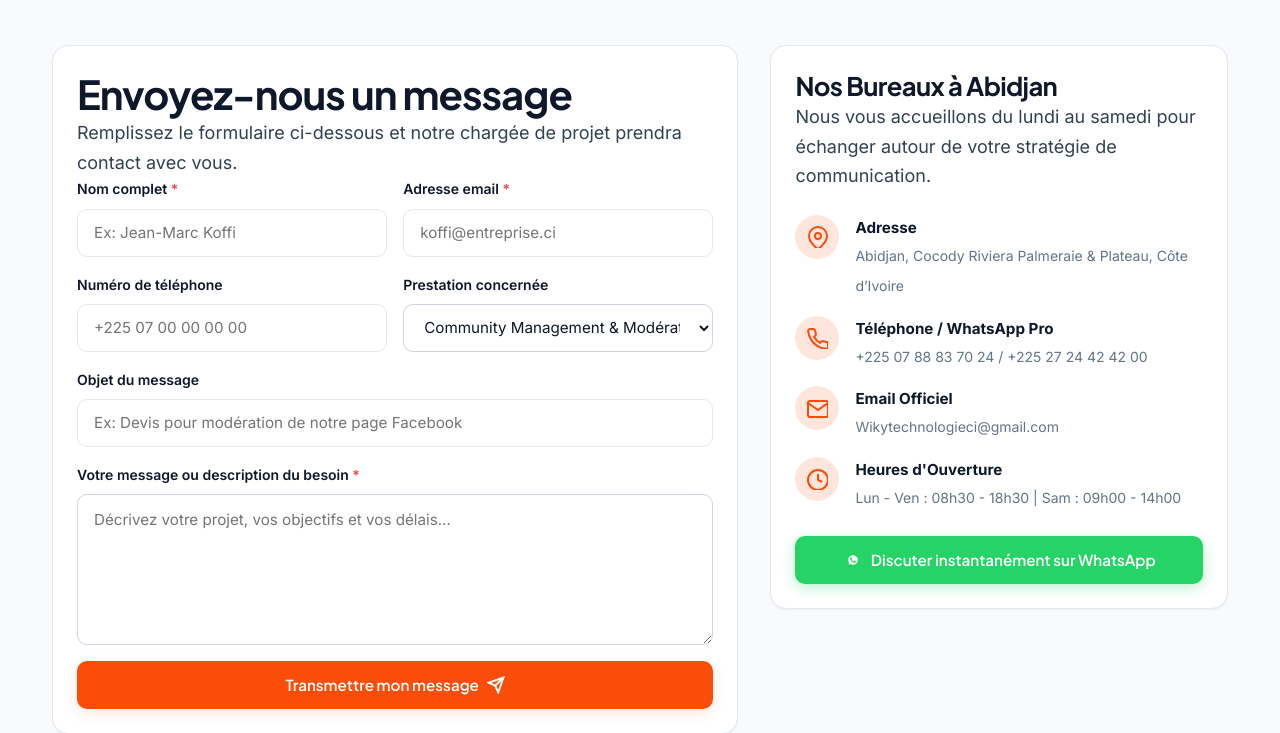
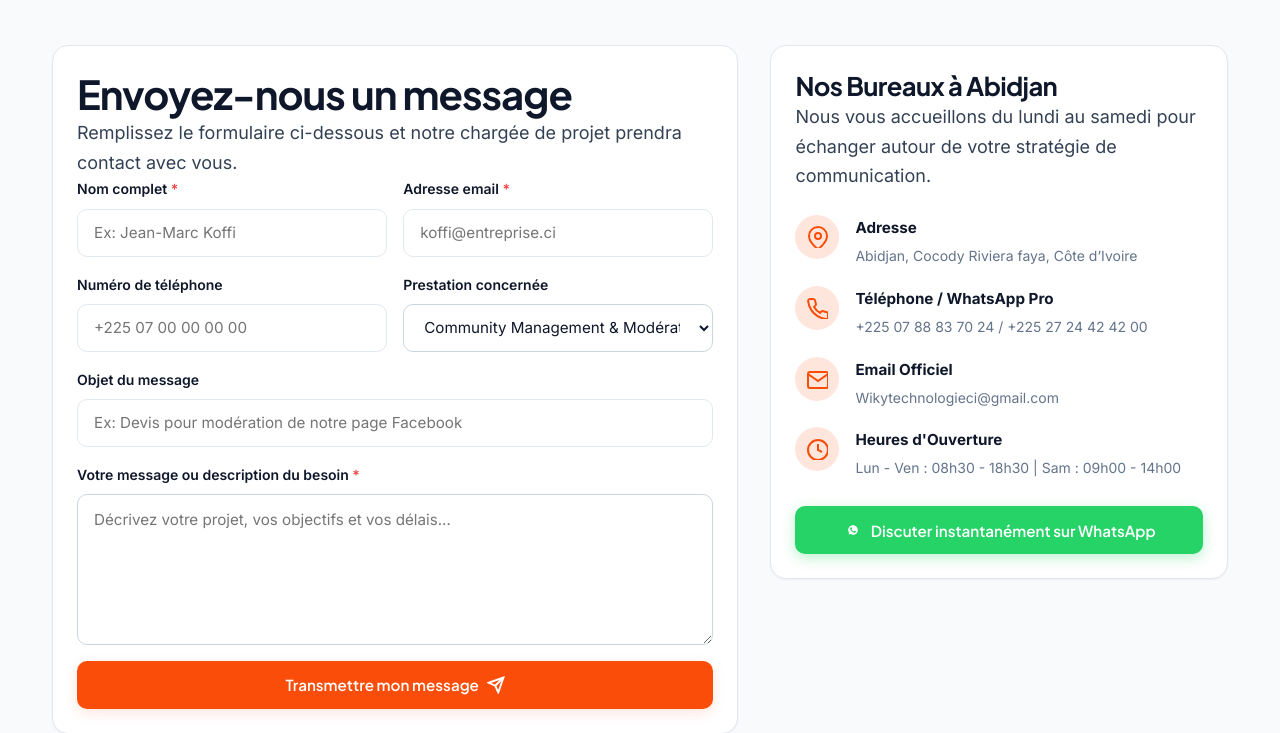
Before and after one commit to Liferenew70/achelyrapport, a PHP site: page /app/Views/pages/contact.php in a window 1280 px wide. Shown: the part 552-1285 px from the top of the page. Run offline with PHP 8.4, Linux system fonts and the light colour scheme.

```diff
--- a/app/Config/App.php
+++ b/app/Config/App.php
@@ -9,7 +9,7 @@ define('APP_NAME', 'Wiky Holding');
 define('APP_TAGLINE', 'Agence Conseil 360° • Community Management, Branding, Studio Podcast & Stratégie');
 define('COMPANY_NAME', 'Wiky Holding');
 define('COMPANY_LEGAL', 'Wiky Holding SARL');
-define('COMPANY_ADDRESS', 'Abidjan, Cocody Riviera Palmeraie & Plateau, Côte d’Ivoire');
+define('COMPANY_ADDRESS', 'Abidjan, Cocody Riviera faya, Côte d’Ivoire');
 define('COMPANY_PHONE', '+225 07 88 83 70 24 / +225 27 24 42 42 00');
 define('COMPANY_EMAIL', 'Wikytechnologieci@gmail.com');
 define('COMPANY_HOURS', 'Lun - Ven : 08h30 - 18h30 | Sam : 09h00 - 14h00');
--- a/app/Views/layout/footer.php
+++ b/app/Views/layout/footer.php
@@ -64,7 +64,7 @@
                         <div class="footer-contact-info">
                             <p class="contact-item">
                                 <svg width="18" height="18" viewBox="0 0 24 24" fill="none" stroke="currentColor" stroke-width="2"><path d="M21 10c0 7-9 13-9 13s-9-6-9-13a9 9 0 0 1 18 0z"></path><circle cx="12" cy="10" r="3"></circle></svg>
-                                <span>Cocody Riviera Palmeraie & Plateau, Abidjan, Côte d’Ivoire</span>
+                                <span>Abidjan, Cocody Rivera Faya, Côte d’Ivoire</span>
                             </p>
                             <p class="contact-item">
                                 <svg width="18" height="18" viewBox="0 0 24 24" fill="none" stroke="currentColor" stroke-width="2"><path d="M22 16.92v3a2 2 0 0 1-2.18 2 19.79 19.79 0 0 1-8.63-3.07 19.5 19.5 0 0 1-6-6 19.79 19.79 0 0 1-3.07-8.67A2 2 0 0 1 4.11 2h3a2 2 0 0 1 2 1.72 12.84 12.84 0 0 0 .7 2.81 2 2 0 0 1-.45 2.11L8.09 9.91a16 16 0 0 0 6 6l1.27-1.27a2 2 0 0 1 2.11-.45 12.84 12.84 0 0 0 2.81.7A2 2 0 0 1 22 16.92z"></path></svg>
--- a/app/Views/layout/navbar.php
+++ b/app/Views/layout/navbar.php
@@ -189,7 +189,7 @@ $currentPage = $currentPage ?? 'home';
                 <div class="aside-contact-box">
                     <p class="aside-contact-item">
                         <svg width="16" height="16" viewBox="0 0 24 24" fill="none" stroke="currentColor" stroke-width="2"><path d="M21 10c0 7-9 13-9 13s-9-6-9-13a9 9 0 0 1 18 0z"></path><circle cx="12" cy="10" r="3"></circle></svg>
-                        <span>Cocody Riviera Palmeraie & Plateau</span>
+                        <span>Abidjan, Cocody Rivera Faya, Côte d’Ivoire</span>
                     </p>
                     <p class="aside-contact-item">
                         <svg width="16" height="16" viewBox="0 0 24 24" fill="none" stroke="currentColor" stroke-width="2"><path d="M22 16.92v3a2 2 0 0 1-2.18 2 19.79 19.79 0 0 1-8.63-3.07 19.5 19.5 0 0 1-6-6 19.79 19.79 0 0 1-3.07-8.67A2 2 0 0 1 4.11 2h3a2 2 0 0 1 2 1.72 12.84 12.84 0 0 0 .7 2.81 2 2 0 0 1-.45 2.11L8.09 9.91a16 16 0 0 0 6 6l1.27-1.27a2 2 0 0 1 2.11-.45 12.84 12.84 0 0 0 2.81.7A2 2 0 0 1 22 16.92z"></path></svg>
--- a/assets/js/main.js
+++ b/assets/js/main.js
@@ -123,7 +123,7 @@ document.addEventListener('DOMContentLoaded', () => {
         { title: "Pack Création & Lancement d'Entreprise", desc: "Kit complet pour formaliser et propulser une nouvelle marque à Abidjan", url: "index.php?page=services#creation-entreprise", tag: "Pack" },
         { title: "Nos Réalisations (Portfolio)", desc: "Découvrez nos projets récents en branding, social media et audiovisuel", url: "index.php?page=portfolio", tag: "Portfolio" },
         { title: "Simulateur de Devis en Ligne", desc: "Estimez votre budget sur-mesure en quelques clics sous 24h", url: "index.php?page=devis", tag: "Devis" },
-        { title: "Contact & Localisation", desc: "Nos bureaux à Cocody Riviera Palmeraie & Plateau, coordonnées et WhatsApp", url: "index.php?page=contact", tag: "Contact" },
+        { title: "Contact & Localisation", desc: "Nos bureaux à Abidjan, Cocody Rivera Faya, coordonnées et WhatsApp", url: "index.php?page=contact", tag: "Contact" },
         { title: "Questions Fréquentes (FAQ)", desc: "Gestion des commentaires, délais graphiques, matériel podcast et paiements", url: "index.php?page=contact", tag: "FAQ" }
     ];
 
@@ -200,8 +200,8 @@ document.addEventListener('DOMContentLoaded', () => {
 
             const filtered = SITE_SEARCH_INDEX.filter(item => {
                 return item.title.toLowerCase().includes(query) ||
-                       item.desc.toLowerCase().includes(query) ||
-                       item.tag.toLowerCase().includes(query);
+                    item.desc.toLowerCase().includes(query) ||
+                    item.tag.toLowerCase().includes(query);
             });
 
             renderSearchResults(filtered);
```
Also changed, not shown: assets/images/erreur de comminucation pme.jpg (added), assets/images/etre invisible.jpg (added), assets/images/imagr de marque pour votre entreprise_n.jpg (added), assets/images/le fondateur avec son ami.jpg (added), assets/images/podcast tv.jpg (added), assets/images/réseauxsociaux.jpg (added), assets/images/studio digital.jpg (added).
